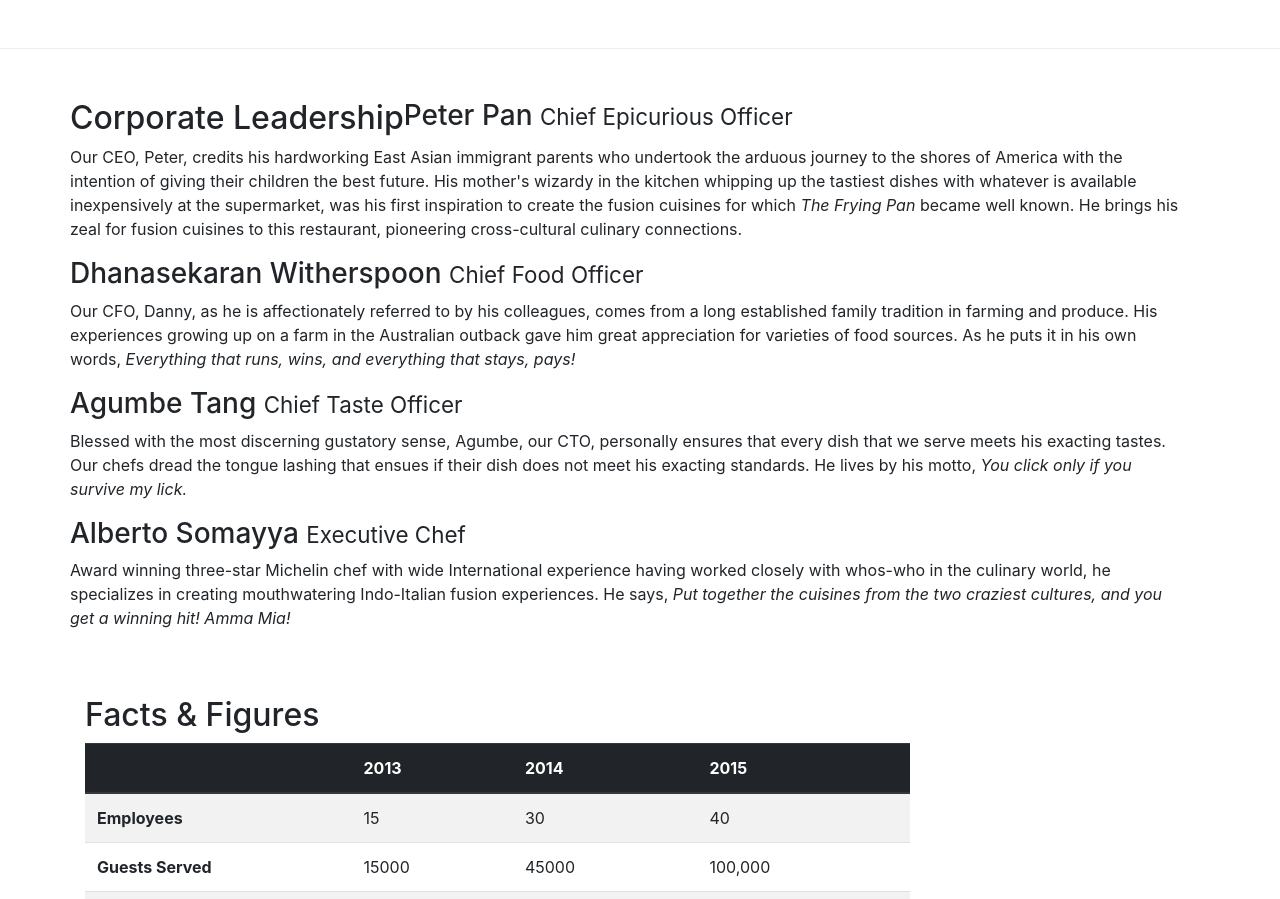
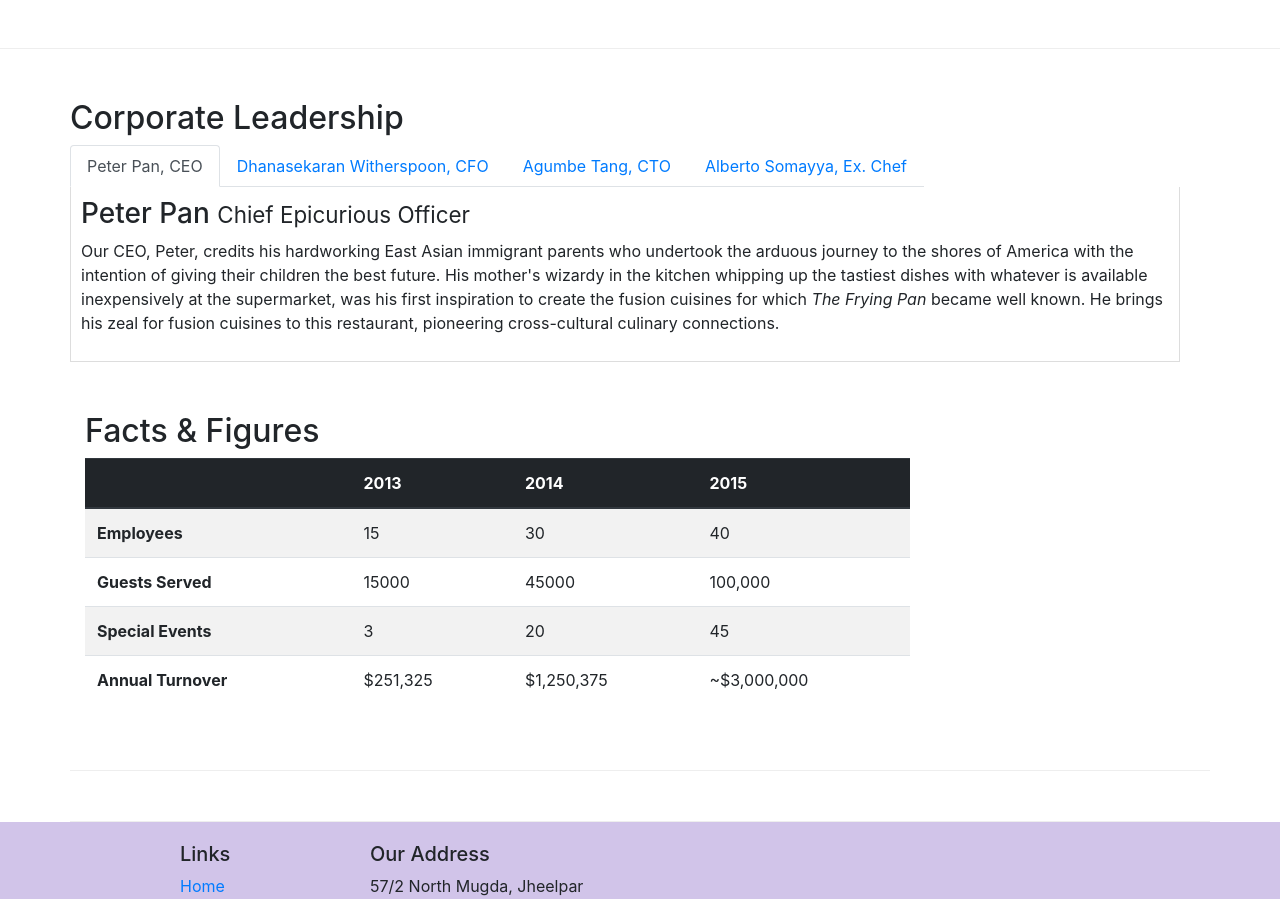
Before and after one commit to FarhadRahman1995/Responsive_Website_Using_Bootstrap4_Framework, a website: page aboutus.html in a window 1280 px wide. Shown: the part 899-1798 px from the top of the page. Drawn offline with nearby package versions, Linux system fonts and the light colour scheme.

Commit message:
tabs add

```diff
--- a/aboutus.html
+++ b/aboutus.html
@@ -128,14 +128,45 @@
         <div class="container row row-content">
             <div class="row col-12">
                 <h2>Corporate Leadership</h2>
+
+                <ul class="nav nav-tabs">
+                    <li class="nav-item">
+                        <a class="nav-link active" href="#peter" role="tab" data-toggle="tab">Peter Pan, CEO</a>
+                    </li>
+                    <li class="nav-item">
+                        <a class="nav-link" href="#danny" role="tab" data-toggle="tab">Dhanasekaran Witherspoon, CFO</a>
+                    </li>
+                    <li class="nav-item">
+                        <a class="nav-link" href="#agumbe" role="tab" data-toggle="tab">Agumbe Tang, CTO</a>
+                    </li>
+                    <li class="nav-item">
+                        <a class="nav-link" href="#alberto" role="tab" data-toggle="tab">Alberto Somayya, Ex. Chef</a>
+                    </li>
+                </ul>
+
+                <div class="tab-content">
+                    <div role="tabpanel" class="tab-pane fade show active" id="peter">
                         <h3>Peter Pan <small>Chief Epicurious Officer</small></h3>
                         <p class="d-none d-sm-block">Our CEO, Peter, credits his hardworking East Asian immigrant parents who undertook the arduous journey to the shores of America with the intention of giving their children the best future. His mother's wizardy in the kitchen whipping up the tastiest dishes with whatever is available inexpensively at the supermarket, was his first inspiration to create the fusion cuisines for which <em>The Frying Pan</em> became well known. He brings his zeal for fusion cuisines to this restaurant, pioneering cross-cultural culinary connections.</p>
+                    </div>
+
+
+                    <div role="tabpanel" class="tab-pane fade show" id="danny">
                         <h3>Dhanasekaran Witherspoon <small>Chief Food Officer</small></h3>
                         <p class="d-none d-sm-block">Our CFO, Danny, as he is affectionately referred to by his colleagues, comes from a long established family tradition in farming and produce. His experiences growing up on a farm in the Australian outback gave him great appreciation for varieties of food sources. As he puts it in his own words, <em>Everything that runs, wins, and everything that stays, pays!</em></p>
+                    </div>
+
+                    <div role="tabpanel" class="tab-pane fade show" id="agumbe">
                         <h3>Agumbe Tang <small>Chief Taste Officer</small></h3>
                         <p class="d-none d-sm-block">Blessed with the most discerning gustatory sense, Agumbe, our CTO, personally ensures that every dish that we serve meets his exacting tastes. Our chefs dread the tongue lashing that ensues if their dish does not meet his exacting standards. He lives by his motto, <em>You click only if you survive my lick.</em></p>
+                    </div>
+
+                    <div role="tabpanel" class="tab-pane fade show" id="alberto">
                         <h3>Alberto Somayya <small>Executive Chef</small></h3>
                         <p class="d-none d-sm-block">Award winning three-star Michelin chef with wide International experience having worked closely with whos-who in the culinary world, he specializes in creating mouthwatering Indo-Italian fusion experiences. He says, <em>Put together the cuisines from the two craziest cultures, and you get a winning hit! Amma Mia!</em></p>
+                    </div>
+
+                </div>
             </div>
             <div class="container row row-content">
                 <div class="col-12 col-sm-9">
--- a/css/style.css
+++ b/css/style.css
@@ -55,3 +55,10 @@
     margin: 0px auto;
     padding: 30px 10px 30px 10px;
 }
+.tab-content
+{
+	border-left: 1px solid #ddd;
+	border-right: 1px solid #ddd;
+	border-bottom: 1px solid #ddd;
+	padding: 10px;
+}
```
Lines whose indentation alone changed are shown as unchanged.
